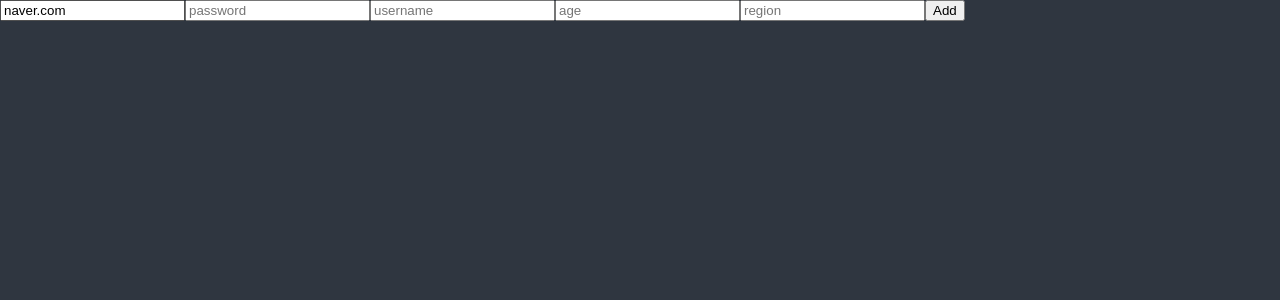
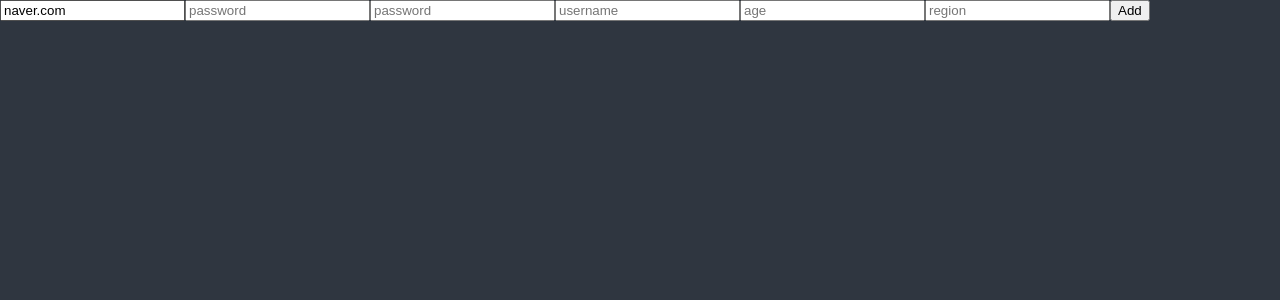
Before and after one commit to OrKrj/nomad-react-toDo, a React (Create React App) app: page / in a window 1280 px wide. Shown: the top 300 px of the page. Built offline with nearby package versions, Linux system fonts and the light colour scheme.

Commit message:
set a onValid and shouldFocus on password1

```diff
--- a/src/ToDoList.tsx
+++ b/src/ToDoList.tsx
@@ -32,7 +32,8 @@ import { useForm } from "react-hook-form";
 
 interface IForm {
   email: string;
-  password: string;
+  password1: string;
+  password2: string;
   username: string;
   age: string;
   region: string;
@@ -43,10 +44,19 @@ function ToDoList() {
     register,
     handleSubmit,
     formState: { errors },
+    setError,
   } = useForm<IForm>({
     defaultValues: { email: "naver.com" },
   });
-  const onValid = () => {};
+  const onValid = (data: IForm) => {
+    if (data.password1 !== data.password2) {
+      setError(
+        "password1",
+        { message: "Passwords are not same" },
+        { shouldFocus: true }
+      );
+    }
+  };
   return (
     <div>
       <form onSubmit={handleSubmit(onValid)}>
@@ -62,8 +72,8 @@ function ToDoList() {
         />
         <span>{errors?.email?.message}</span>
         <input
-          {...register("password", {
-            required: "password is required",
+          {...register("password1", {
+            required: "password1 is required",
             minLength: {
               value: 15,
               message: "Your password is too short.",
@@ -71,7 +81,18 @@ function ToDoList() {
           })}
           placeholder="password"
         />
-        <span>{errors?.password?.message}</span>
+        <span>{errors?.password1?.message}</span>
+        <input
+          {...register("password2", {
+            required: "password2 is required",
+            minLength: {
+              value: 15,
+              message: "Your password is too short.",
+            },
+          })}
+          placeholder="password"
+        />
+        <span>{errors?.password2?.message}</span>
         <input
           {...register("username", {
             required: "username is required",
```
